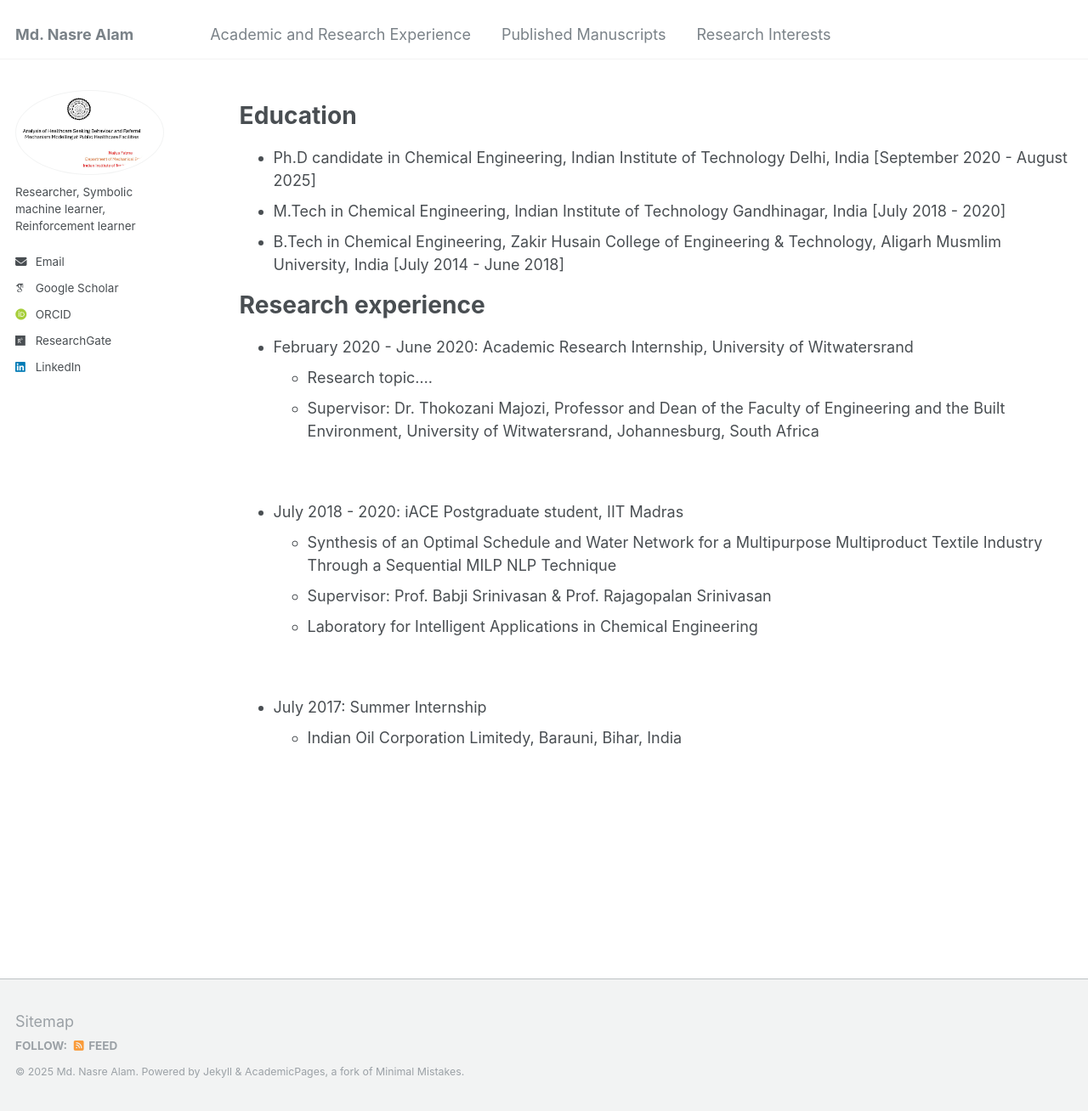
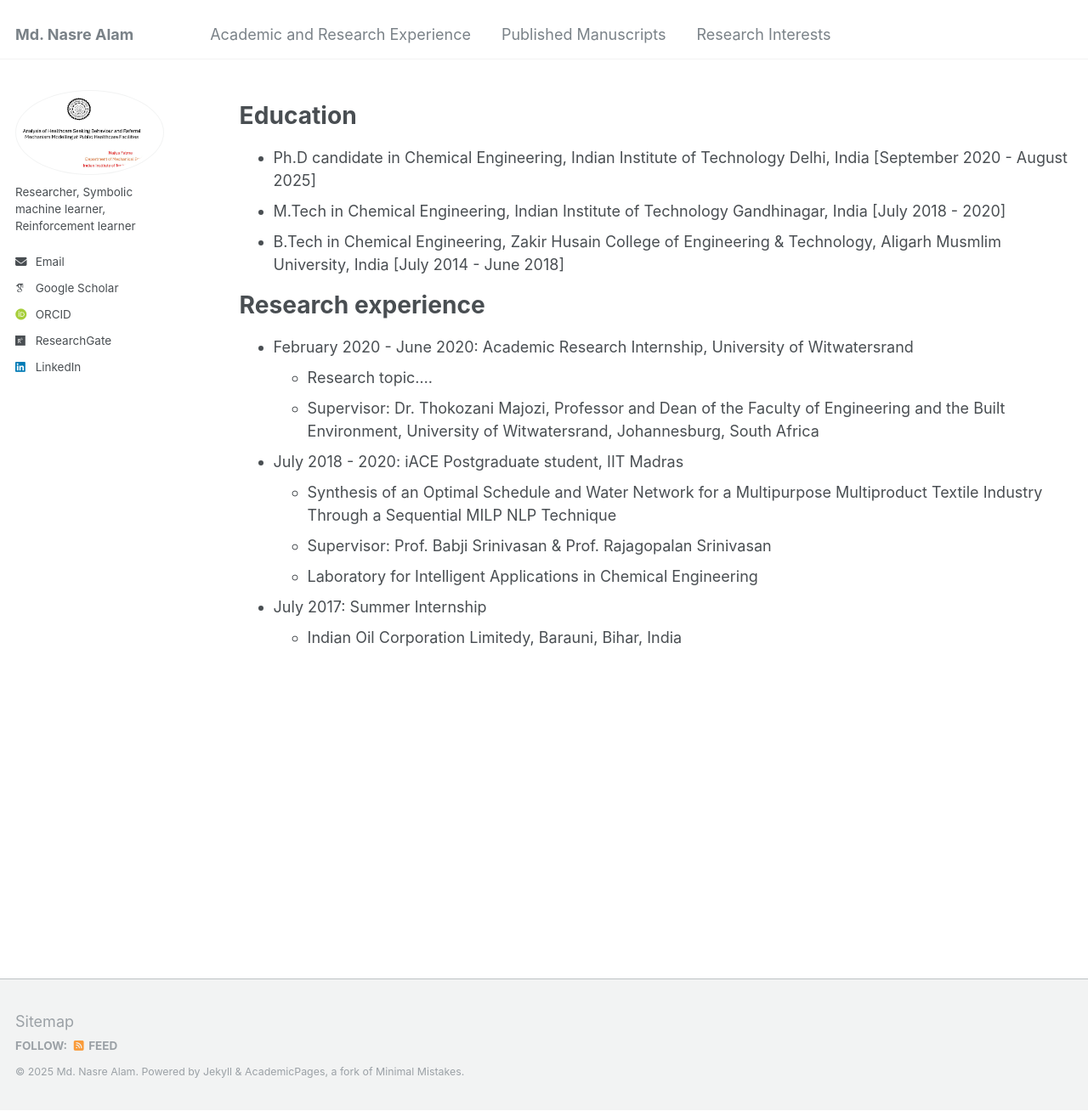
Before and after one commit to mdnasreiit/mdnasreiit.github.io, a Jekyll site: the page built from _pages/cv.md, in a window 1280 px wide and 1308 px high. Shown: the whole window at 85% size. Built offline with Jekyll 4.4.1, drawn with Linux system fonts in a browser that asks for light colours; some web fonts are replaced.

Commit message:
Update cv.md

```diff
--- a/_pages/cv.md
+++ b/_pages/cv.md
@@ -21,15 +21,13 @@ Research experience
 * February 2020 - June 2020: Academic Research Internship, University of Witwatersrand
   * Research topic....
   * Supervisor: Dr. Thokozani Majozi, Professor and Dean of the Faculty of Engineering and the Built Environment, University of
-  Witwatersrand, Johannesburg, South Africa
+  Witwatersrand, Johannesburg, South Africa <br>
 
-<br>
 * July 2018 - 2020: iACE Postgraduate student, IIT Madras
   * Synthesis of an Optimal Schedule and Water Network for a Multipurpose Multiproduct Textile Industry Through a Sequential MILP
     NLP Technique
   * Supervisor: Prof. Babji Srinivasan & Prof. Rajagopalan Srinivasan
-  * Laboratory for Intelligent Applications in Chemical Engineering
+  * Laboratory for Intelligent Applications in Chemical Engineering <br>
 
-<br>
 * July 2017: Summer Internship
   * Indian Oil Corporation Limitedy, Barauni, Bihar, India
```
